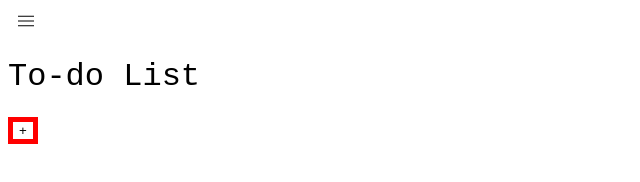
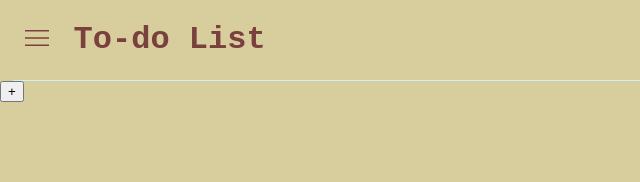
Before and after one commit to devinjordan/todo-list, a website built with webpack: page src/index.html in a window 1280 px wide. Shown: the whole page, without its empty margins (0-640 px from the left). Built offline with nearby package versions, Linux system fonts and the light colour scheme.

Commit message:
Update style.css

```diff
--- a/src/index.html
+++ b/src/index.html
@@ -8,7 +8,9 @@
 <body>
   <header>
     <!-- TODO: button functionality -->
-    <button id="menu"><img src=<%=require("./img/menu.svg")%> alt="Menu"></button>
+    <button id="menu">
+      <svg xmlns="http://www.w3.org/2000/svg" height="36" viewBox="0 -960 960 960" width="36"><path d="M160-269.231v-40h640v40H160ZM160-460v-40h640v40H160Zm0-190.769v-40h640v40H160Z"/></svg>
+    </button>
     <h1>To-do List</h1>
   </header>
 
--- a/src/style.css
+++ b/src/style.css
@@ -5,20 +5,17 @@
   font-style: normal;
 }
 
-.status-button {
-  width: 10px;
-  height: 10px;
-  border: 5px solid red;
+:root {
+  --primary: #7A403E;
+  --secondary: #F89700;
+  --accent: #9F2B00;
+  --background: #D8CD9D;
 }
 
-#add-task-button {
-  background: none;
-  border: 5px solid red;
-}
-
-h1 {
-  font-family: "Cutive-Mono", monospace;
-  font-weight: 300;
+body {
+  margin: 0;
+  padding: 0;
+  background-color: var(--background);
 }
 
 #menu {
@@ -26,3 +23,24 @@ h1 {
   background: none;
   cursor: pointer;
 }
+
+#menu svg {
+  fill: var(--primary);
+}
+
+#menu svg:hover {
+  fill: #008da5;
+}
+
+h1 {
+  font-family: "Cutive-Mono", monospace;
+  font-weight: 600;
+  margin-left: 1vw;
+}
+
+header {
+  display: flex;
+  margin-left: 1vw;
+  border-bottom: 1px solid #cef1f7;
+  color: var(--primary);
+}
--- a/webpack.config.js
+++ b/webpack.config.js
@@ -15,7 +15,7 @@ module.exports = {
   output: {
     filename: '[name].bundle.js',
     path: path.resolve(__dirname, 'dist'),
-    clean: false,
+    clean: true,
   },
   module: {
     rules: [
```
Also changed, not shown: dist/a437a8a61d486378b64b.svg (added), dist/eb57fef4edf77d320506.svg (added), dist/index.bundle.js, dist/index.html.
